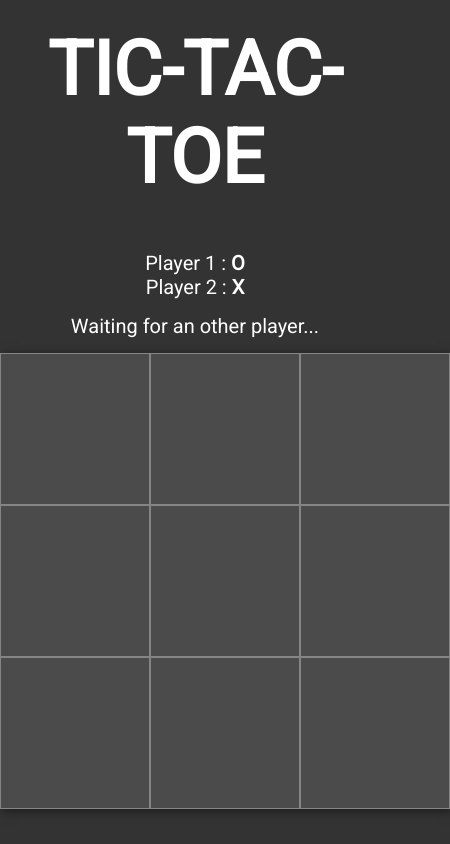
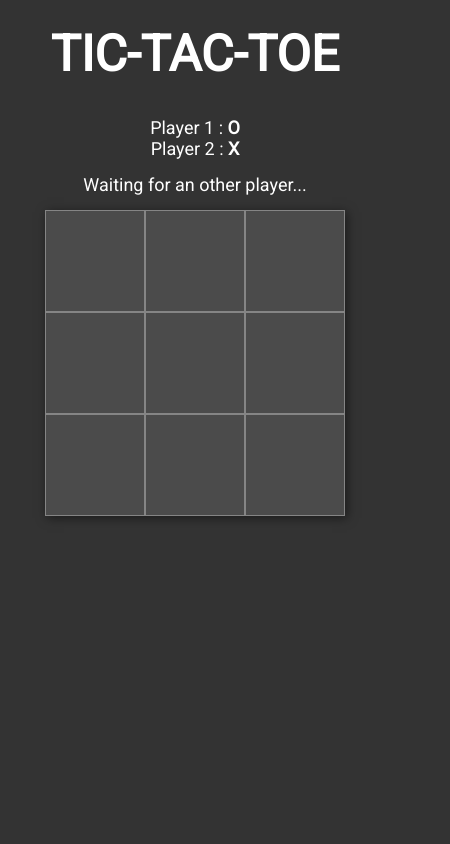
Before and after one commit to Guuus/morpion, a website: page online/index.html in a window 390 px wide. Shown: the whole page, 450 px wide, since content can reach past the window. Drawn offline with nearby package versions, Linux system fonts and the light colour scheme; no server answers.

Commit message:
feat: design adapted for phones

```diff
--- a/offline/css/style.css
+++ b/offline/css/style.css
@@ -85,3 +85,20 @@ p {
 #win-popup a { background-color: #248f51; border-bottom: 3px solid #1c693c; border-right: 3px solid #1c693c; }
 #equality-popup { background-color: #3498db; }
 #equality-popup a { background-color: #296d9b; border-bottom: 3px solid #1f5579; border-right: 3px solid #1f5579; }
+
+/* MEDIA QUERIES */
+
+@media screen and (max-width: 500px) {
+
+	h1 { font-size: 50px; user-select: none; }
+	p { font-size: 18px; user-select: none; }
+	.tictactoe { width: 300px; }
+
+	.case {
+		width: 100px; height: 100px;
+		line-height: 100px;
+	}
+
+	.popup { top: -300px; }
+
+}
--- a/online/css/style.css
+++ b/online/css/style.css
@@ -87,3 +87,20 @@ p {
 #loose-popup a { background-color: #cb4335; border-bottom: 3px solid #b03a2e; border-right: 3px solid #b03a2e; }
 #equality-popup, #replay-popup { background-color: #3498db; }
 #equality-popup a, #replay-popup a { background-color: #296d9b; border-bottom: 3px solid #1f5579; border-right: 3px solid #1f5579; }
+
+/* MEDIA QUERIES */
+
+@media screen and (max-width: 500px) {
+
+	h1 { font-size: 50px; user-select: none; }
+	p { font-size: 18px; user-select: none; }
+	.tictactoe { width: 300px; }
+
+	.case {
+		width: 100px; height: 100px;
+		line-height: 100px;
+	}
+
+	.popup { top: -300px; }
+
+}
--- a/online/index.html
+++ b/online/index.html
@@ -2,7 +2,7 @@
 	<head>
 		<meta charset="utf-8">
 		<link rel="stylesheet" type="text/css" href="css/style.css">
-		<meta name="viewport" content="width=device-width, initial-scale=1">
+		<meta name="viewport" content="width=device-width, initial-scale=1, maximum-scale=1.0">
 		<title>TIC-TAC-TOE</title>
 	</head>
 	<body>
```
